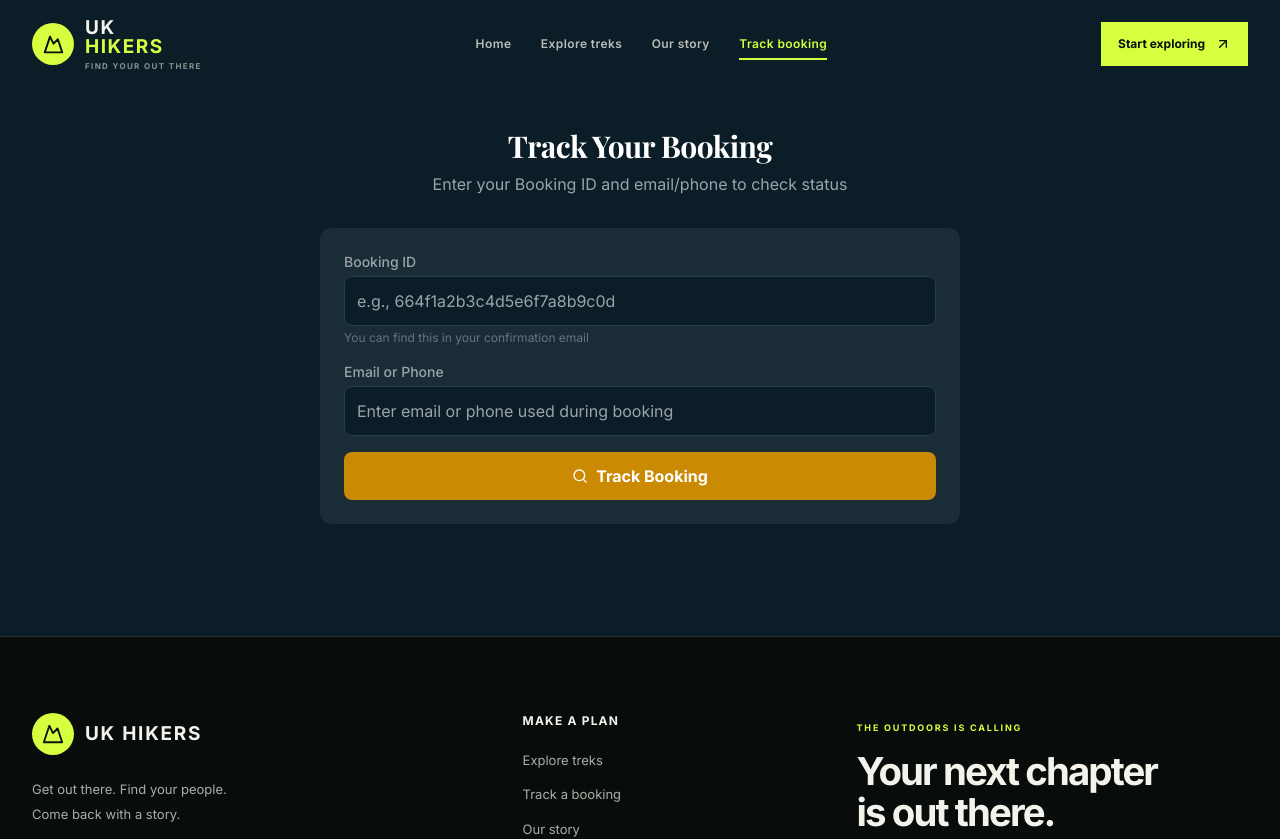
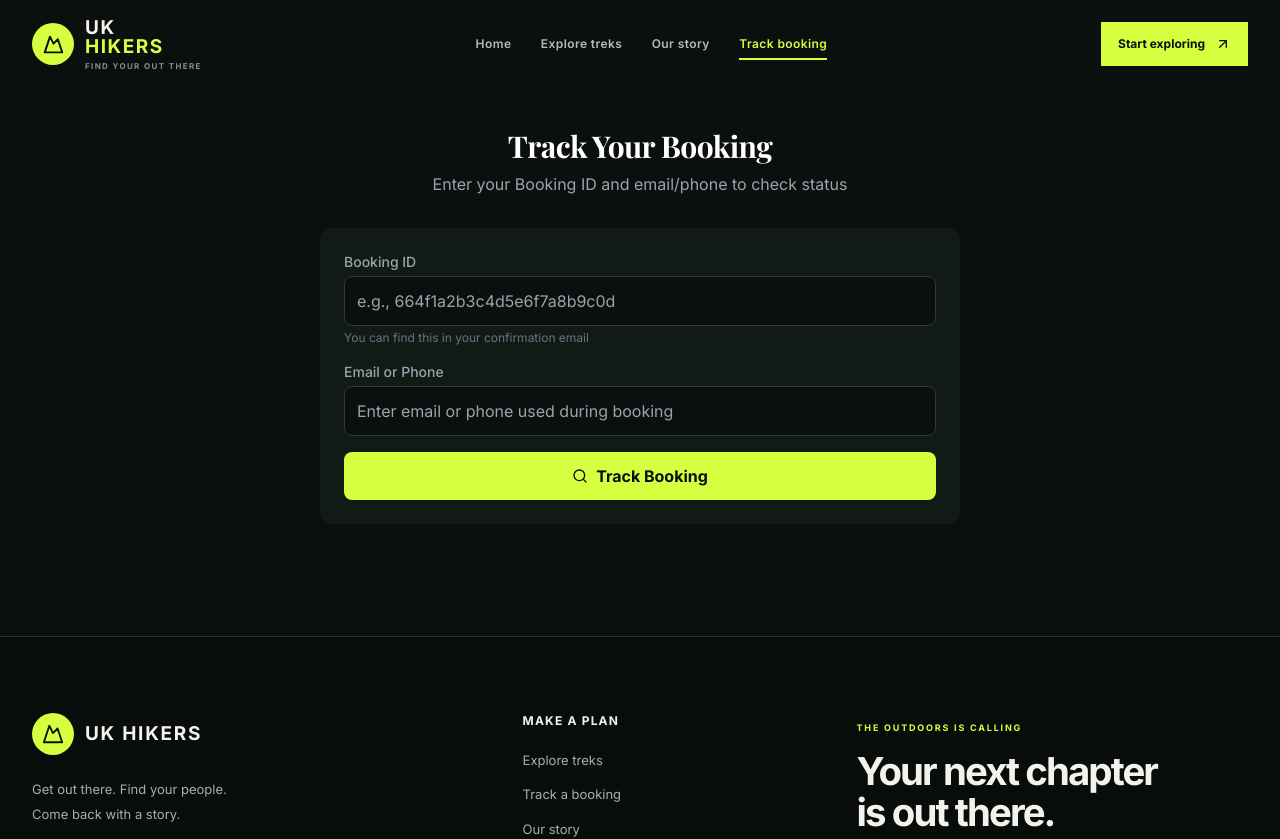
Before and after one commit to TLxGHOST/UKHIKERS2, a React (Vite) app in the folder frontend/: page /track-booking in a window 1280 px wide. Shown: the top 839 px of the page. Built offline with nearby package versions, Linux system fonts and the light colour scheme.

Commit message:
Align public page palette with adventure redesign

```diff
--- a/frontend/src/pages/TrackBooking.jsx
+++ b/frontend/src/pages/TrackBooking.jsx
@@ -168,7 +168,7 @@ const TrackBooking = () => {
   };
 
   return (
-    <div className="min-h-screen bg-[#0b1d26] text-white">
+    <div className="min-h-screen bg-[#0b100e] text-white">
       <Navbar />
 
       <div className="max-w-2xl mx-auto px-4 pt-32 pb-20">
@@ -182,7 +182,7 @@ const TrackBooking = () => {
         {/* Lookup Form */}
         <form
           onSubmit={handleLookup}
-          className="bg-[#1a2c35] p-6 rounded-xl space-y-4 mb-8"
+          className="bg-[#121a16] p-6 rounded-xl space-y-4 mb-8"
         >
           <div>
             <label className="block text-sm text-gray-400 mb-1">
@@ -193,7 +193,7 @@ const TrackBooking = () => {
               placeholder="e.g., 664f1a2b3c4d5e6f7a8b9c0d"
               value={bookingId}
               onChange={(e) => setBookingId(e.target.value)}
-              className="w-full p-3 bg-[#0b1d26] border border-[#273d47] rounded-lg text-white"
+              className="w-full p-3 bg-[#0b100e] border border-[#273d47] rounded-lg text-white"
               required
             />
             <p className="text-xs text-gray-500 mt-1">
@@ -209,14 +209,14 @@ const TrackBooking = () => {
               placeholder="Enter email or phone used during booking"
               value={identifier}
               onChange={(e) => setIdentifier(e.target.value)}
-              className="w-full p-3 bg-[#0b1d26] border border-[#273d47] rounded-lg text-white"
+              className="w-full p-3 bg-[#0b100e] border border-[#273d47] rounded-lg text-white"
               required
             />
           </div>
           <button
             type="submit"
             disabled={loading}
-            className="w-full bg-yellow-600 hover:bg-yellow-700 text-white py-3 rounded-lg font-bold flex items-center justify-center gap-2 disabled:opacity-50"
+            className="w-full bg-[#d6ff3f] hover:bg-[#e3ff82] text-[#0b100e] py-3 rounded-lg font-bold flex items-center justify-center gap-2 disabled:opacity-50"
           >
             <Search className="w-4 h-4" />
             {loading ? "Searching..." : "Track Booking"}
@@ -234,7 +234,7 @@ const TrackBooking = () => {
 
         {/* Booking Details */}
         {booking && (
-          <div className="bg-[#1a2c35] rounded-xl overflow-hidden">
+          <div className="bg-[#121a16] rounded-xl overflow-hidden">
             <div className="bg-gradient-to-r from-yellow-600 to-orange-600 p-4">
               <h2 className="text-lg font-bold">Booking Found!</h2>
             </div>
@@ -263,7 +263,7 @@ const TrackBooking = () => {
               <hr className="border-gray-700" />
               <div className="flex justify-between items-center">
                 <span className="text-gray-400">Total Amount</span>
-                <span className="font-bold text-yellow-400">
+                <span className="font-bold text-[#d6ff3f]">
                   ₹{booking.totalAmount?.toLocaleString()}
                 </span>
               </div>
@@ -328,7 +328,7 @@ const TrackBooking = () => {
                   {!showReviewForm ? (
                     <button
                       onClick={() => setShowReviewForm(true)}
-                      className="w-full bg-yellow-600 hover:bg-yellow-700 text-white py-2 rounded-lg flex items-center justify-center gap-2"
+                      className="w-full bg-[#d6ff3f] hover:bg-[#e3ff82] text-[#0b100e] py-2 rounded-lg flex items-center justify-center gap-2"
                     >
                       <Star className="w-4 h-4" /> Write a Review
                     </button>
@@ -354,7 +354,7 @@ const TrackBooking = () => {
                         placeholder="Share your experience..."
                         value={comment}
                         onChange={(e) => setComment(e.target.value)}
-                        className="w-full p-3 bg-[#0b1d26] border border-[#273d47] rounded-lg text-white"
+                        className="w-full p-3 bg-[#0b100e] border border-[#273d47] rounded-lg text-white"
                         rows="3"
                         required
                       />
```
